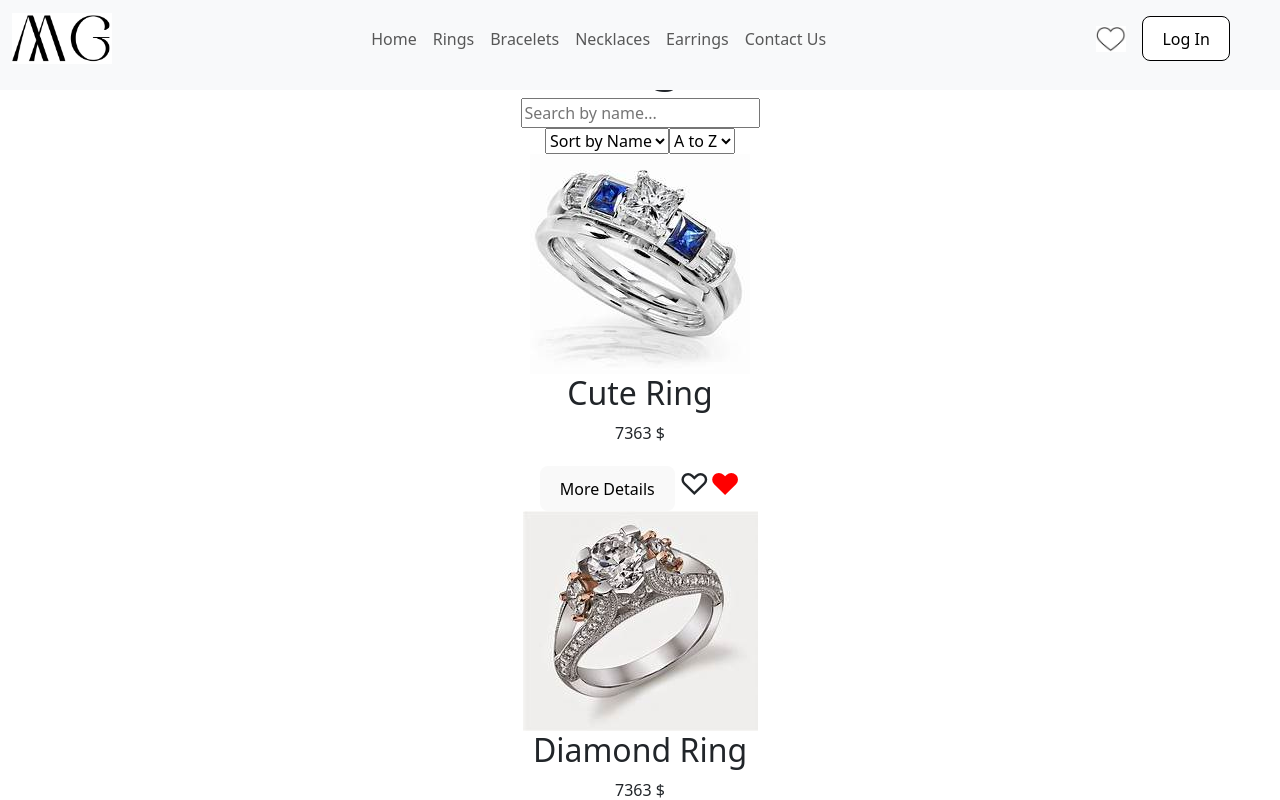
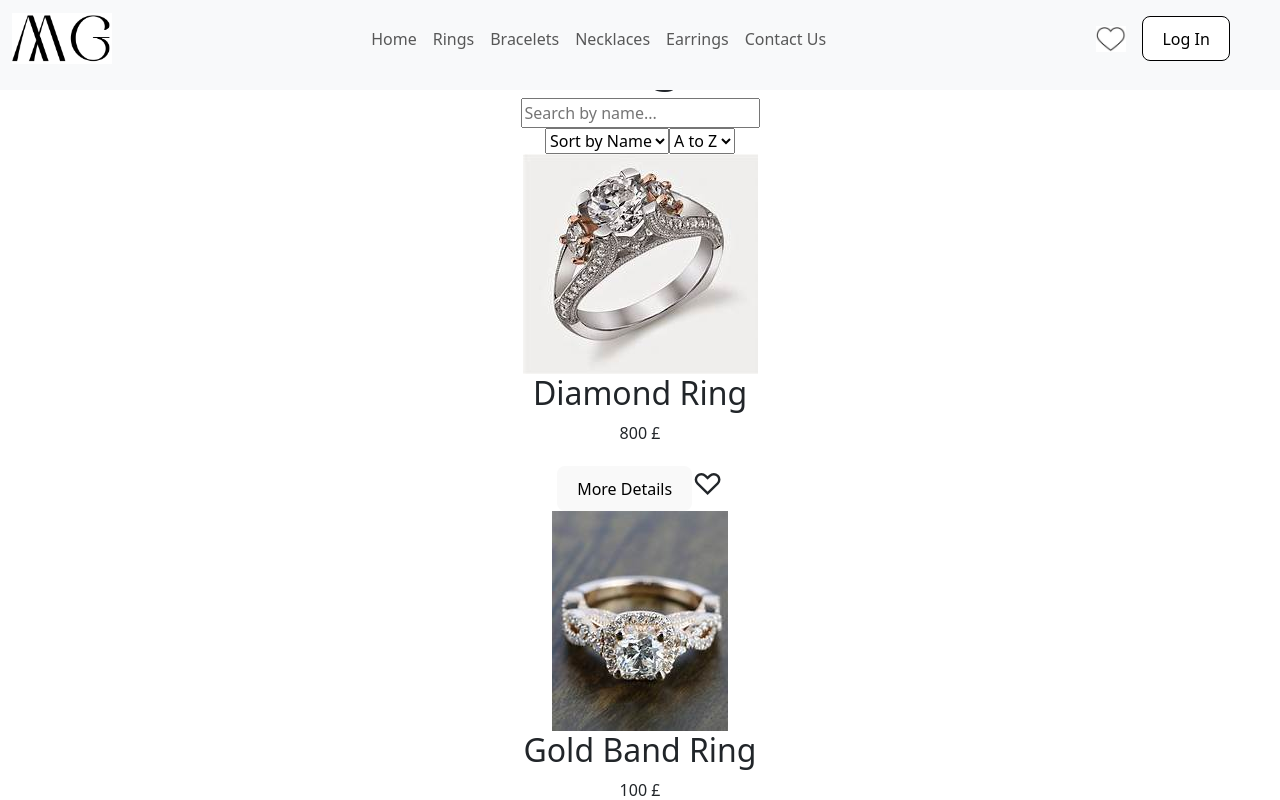
Before and after one commit to mayatarek/MH, a React (Vite) app: page /rings in a window 1280 px wide. Shown: the top 800 px of the page. Built offline with nearby package versions, Linux system fonts and the light colour scheme.

Commit message:
not working yet wishlist + added bracelets

```diff
--- a/src/ProductList/ProductList.jsx
+++ b/src/ProductList/ProductList.jsx
@@ -1,6 +1,6 @@
-import React, { useState } from 'react';
-import ProductItem from "./ProductItem";
-import products from "./products";
+import React, { useState, useEffect } from 'react';
+import ProductItem from './ProductItem';
+import products from './products';
 import SearchBar from './SearchBar';
 import ShowSearchBar from './showsearchbar';
 
@@ -8,65 +8,74 @@ function ProductList({ category }) {
   const [searchQuery, setSearchQuery] = useState('');
   const [sortOrder, setSortOrder] = useState('asc');
   const [sortBy, setSortBy] = useState('name');
+  const [wishlist, setWishlist] = useState([]);
+  const [user, setUser] = useState(null);
 
+  // Fetch the logged-in user
+  useEffect(() => {
+    const loggedInUser = JSON.parse(localStorage.getItem('loggedInUser'));
+    if (loggedInUser) {
+      setUser(loggedInUser);
+    }
+  }, []);
 
+  // Fetch the wishlist for the user
+  useEffect(() => {
+    if (user) {
+      const userWishlist = JSON.parse(localStorage.getItem(`wishlist_user${user.id}`)) || [];
+      setWishlist(userWishlist);
+    }
+  }, [user]);
+
+  // Filter products based on category and search query
   const filteredProducts = products
     .filter((product) => product.type === category)
     .filter((product) =>
       product.name.toLowerCase().includes(searchQuery.toLowerCase())
     );
 
-
+  // Sort products
   const sortedProducts = filteredProducts.sort((a, b) => {
     if (sortBy === 'name') {
-
-      if (sortOrder === 'asc') {
-        return a.name.localeCompare(b.name);
-      } else {
-        return b.name.localeCompare(a.name);
-      }
+      return sortOrder === 'asc'
+        ? a.name.localeCompare(b.name)
+        : b.name.localeCompare(a.name);
     } else if (sortBy === 'price') {
-
-      if (sortOrder === 'asc') {
-        return a.price - b.price;
-      } else {
-        return b.price - a.price;
-      }
+      const priceA = parseFloat(a.price.replace('£', ''));
+      const priceB = parseFloat(b.price.replace('£', ''));
+      return sortOrder === 'asc' ? priceA - priceB : priceB - priceA;
     }
     return 0;
   });
 
-  console.log(sortedProducts);
-
   return (
     <div className="productList">
-
-     <ShowSearchBar>
+      <ShowSearchBar>
         <SearchBar searchQuery={searchQuery} setSearchQuery={setSearchQuery} />
       </ShowSearchBar>
-
 
       <select onChange={(e) => setSortBy(e.target.value)} value={sortBy}>
         <option value="name">Sort by Name</option>
         <option value="price">Sort by Price</option>
       </select>
 
-      {sortBy === 'name'? (
       <select onChange={(e) => setSortOrder(e.target.value)} value={sortOrder}>
-        <option value="asc">A to Z</option>
-        <option value="desc">Z to A</option>
+        <option value="asc">{sortBy === 'name' ? 'A to Z' : 'Low to High'}</option>
+        <option value="desc">{sortBy === 'name' ? 'Z to A' : 'High to Low'}</option>
       </select>
 
-      ):(
-        <select onChange={(e) => setSortOrder(e.target.value)} value={sortOrder}>
-        <option value="asc">Low to High</option>
-        <option value="desc">High to Low</option>
-      </select>
-      )
-    }
-      {sortedProducts.map((product, index) => (
-        <ProductItem key={index} product={product} />
-      ))}
+      {sortedProducts.map((product) => {
+        const liked = wishlist.some((item) => item.id === product.id);
+        return (
+          <ProductItem
+            key={product.id}
+            product={product}
+            liked={liked}
+            user={user}
+            setWishlist={setWishlist}
+          />
+        );
+      })}
     </div>
   );
 }
--- a/src/ProductList/Productitem.jsx
+++ b/src/ProductList/Productitem.jsx
@@ -1,23 +1,113 @@
-import React from 'react';
+// import React, { useState } from 'react';
 
-function Productitem  ({product})  {
+// function ProductItem({ product, liked, user, setWishlist }) {
+//   const [isLiked, setIsLiked] = useState(liked);
 
+//   // Add to wishlist
+//   const addToWishlist = () => {
+//     if (!user) return;
+//     const userWishlist = JSON.parse(localStorage.getItem(`wishlist_user${user.id}`)) || [];
+//     const updatedWishlist = [...userWishlist, product];
+//     localStorage.setItem(`wishlist_user${user.id}`, JSON.stringify(updatedWishlist));
+//     //setWishlist(updatedWishlist);
+//     setIsLiked(true);
 
-    return (
-        <div className = "productItem">
-            <img src ={product.image} alt={product.name} className='image'/>
-            <h2>{product.name}</h2>
-            <p>{product.price}</p>
-            <button>More Details</button>
-            <span>     </span>
-            {<button style={{all: 'unset', cursor: 'pointer', fontSize: 30}}>♡</button>}
-            {<button style={{all: 'unset', color: 'red', cursor: 'pointer', fontSize: 30}}>♥</button>}
+//   };
 
-        </div>
-    );
+//   const removeFromWishlist = () => {
+//     if (!user) return;
+//     let userWishlist = JSON.parse(localStorage.getItem(`wishlist_user${user.id}`)) || [];
+//     userWishlist = userWishlist.filter((item) => item.id !== product.id);
+//     localStorage.setItem(`wishlist_user${user.id}`, JSON.stringify(userWishlist));
+//     //setWishlist(userWishlist);
+//     setIsLiked(false);
+//   };
 
-}
+//   return (
+//     <div className="productItem">
+//       <img src={product.image} alt={product.name} className="image" />
+//       <h2>{product.name}</h2>
+//       <p>{product.price}</p>
+//       <button>More Details</button> <span>  </span>
+//       {isLiked ? (
+//         <button
+//           onClick={removeFromWishlist}
+//           style={{ all: 'unset', color: 'red', cursor: 'pointer', fontSize: 30 }}
+//         >
+//           ♥
+//         </button>
+//       ) : (
+//         <button
+//           onClick={addToWishlist}
+//           style={{ all: 'unset', cursor: 'pointer', fontSize: 30 }}
+//         >
+//           ♡
+//         </button>
+//       )}
+//     </div>
+//   );
+// }
+
+// export default ProductItem;
 
 
 
-export default Productitem;
+
+
+
+
+
+
+import React, { useState } from 'react';
+
+function ProductItem({ product, liked, user, setWishlist }) {
+  const [isLiked, setIsLiked] = useState(liked);
+
+  // Add to wishlist
+  const addToWishlist = () => {
+    if (!user) return;
+    const userWishlist = JSON.parse(localStorage.getItem(`wishlist_user${user.id}`)) || [];
+    if (!userWishlist.find((item) => item.id === product.id)) {
+      const updatedWishlist = [...userWishlist, product];
+      localStorage.setItem(`wishlist_user${user.id}`, JSON.stringify(updatedWishlist));
+      setWishlist(updatedWishlist);
+      setIsLiked(true);
+    }
+  };
+
+  // Remove from wishlist
+  const removeFromWishlist = () => {
+    if (!user) return;
+    let userWishlist = JSON.parse(localStorage.getItem(`wishlist_user${user.id}`)) || [];
+    userWishlist = userWishlist.filter((item) => item.id !== product.id);
+    localStorage.setItem(`wishlist_user${user.id}`, JSON.stringify(userWishlist));
+    setWishlist(userWishlist);
+    setIsLiked(false);
+  };
+
+  return (
+    <div className="productItem">
+      <img src={product.image} alt={product.name} className="image" />
+      <h2>{product.name}</h2>
+      <p>{product.price}</p>
+      <button>More Details</button>
+      {isLiked ? (
+        <button
+          onClick={removeFromWishlist}
+          style={{ all: 'unset', color: 'red', cursor: 'pointer', fontSize: 30 }}
+        >
+          ♥
+        </button>
+      ) : (
+        <button
+          onClick={addToWishlist}
+          style={{ all: 'unset', cursor: 'pointer', fontSize: 30 }}
+        >
+          ♡
+        </button>
+      )}
+    </div>
+  );
+}
+
+export default ProductItem;
--- a/src/ProductList/products.js
+++ b/src/ProductList/products.js
@@ -6,7 +6,7 @@
         'image': '../src/assets/necklace.jpeg',
         'details': 'A stunning piece that complements any outfit.',
         'careTips': 'Keep away from water and perfume to maintain shine.',
-            'price': '7363 $'
+        'price': '120 £'
     },
     {
         'id':'2',
@@ -15,7 +15,7 @@
         'image': '../src/assets/necklace2.jpeg',
         'details': 'A perfect addition for formal occasions.',
         'careTips': 'Wipe with a soft cloth after use.',
-            'price': '7363 $'
+        'price': '150 £'
     },
     {
         'id':'3',
@@ -24,7 +24,7 @@
         'image': '../src/assets/necklace3.jpeg',
         'details': 'A timeless piece featuring natural pearls.',
         'careTips': 'Store in a fabric-lined box to prevent scratches.',
-            'price': '7363 $'
+        'price': '200 £'
     },
     {
         'id':'4',
@@ -33,7 +33,7 @@
         'image': '../src/assets/necklace4.jpeg',
         'details': 'A delicate necklace with a charm centerpiece.',
         'careTips': 'Avoid contact with harsh chemicals.',
-            'price': '7363 $'
+        'price': '95 £'
     },
     {
         'id':'5',
@@ -42,7 +42,7 @@
         'image': '../src/assets/necklace5.jpeg',
         'details': 'A vintage design with intricate details.',
         'careTips': 'Clean with mild soap and a soft brush.',
-            'price': '7363 $'
+        'price': '220 £'
     },
     {
         'id':'6',
@@ -51,7 +51,7 @@
         'image': '../src/assets/necklace6.jpeg',
         'details': 'A sparkling pendant necklace with crystals.',
         'careTips': 'Store in a dry place to maintain brilliance.',
-            'price': '7363 $'
+        'price': '180 £'
     },
     {
         'id':'7',
@@ -60,7 +60,7 @@
         'image': '../src/assets/earring.jpeg',
         'details': 'Elegant and simple earrings for everyday wear.',
         'careTips': 'Clean with a soft microfiber cloth.',
-            'price': '7363 $'
+        'price': '50 £'
     },
     {
         'id':'8',
@@ -69,7 +69,7 @@
         'image': '../src/assets/earring2.jpeg',
         'details': 'Perfect studs with a classic diamond design.',
         'careTips': 'Keep in a separate compartment to avoid scratches.',
-            'price': '7363 $'
+        'price': '300 £'
     },
     {
         'id':'9',
@@ -78,7 +78,7 @@
         'image': '../src/assets/earring3.jpeg',
         'details': 'Stylish hoop earrings for a bold look.',
         'careTips': 'Avoid wearing during physical activities.',
-            'price': '7363 $'
+        'price': '75 £'
     },
     {
         'id':'10',
@@ -87,7 +87,7 @@
         'image': '../src/assets/earring4.jpeg',
         'details': 'Delicate rose gold earrings for a romantic touch.',
         'careTips': 'Polish with a jewelry cleaning solution.',
-            'price': '7363 $'
+        'price': '130 £'
     },
     {
         'id':'11',
@@ -96,7 +96,7 @@
         'image': '../src/assets/ring.jpeg',
         'details': 'A sleek silver ring for a modern look.',
         'careTips': 'Avoid prolonged exposure to moisture.',
-            'price': '7363 $'
+        'price': '85 £'
     },
     {
         'id':'12',
@@ -105,7 +105,7 @@
         'image': '../src/assets/ring2.jpeg',
         'details': 'A classic gold band ring for everyday wear.',
         'careTips': 'Polish regularly with a soft cloth.',
-            'price': '7363 $'
+        'price': '100 £'
     },
     {
         'id':'13',
@@ -114,7 +114,7 @@
         'image': '../src/assets/ring3.jpeg',
         'details': 'An elegant ring with a vibrant ruby centerpiece.',
         'careTips': 'Store separately to protect the gemstone.',
-            'price': '7363 $'
+        'price': '400 £'
     },
     {
         'id':'14',
@@ -123,27 +123,215 @@
         'image': '../src/assets/ring4.jpeg',
         'details': 'A timeless diamond ring with a solitaire design.',
         'careTips': 'Handle with care and keep in a padded box.',
-            'price': '7363 $'
+        'price': '800 £'
     },
-
     {
         'id':'15',
-            'name': 'temp bracelet',
+        'name': 'Silver Bracelet',
         'type': 'bracelet',
-            'image': '../src/assets/ring4.jpeg',
-            'details': 'A timeless diamond ring with a solitaire design.',
-            'careTips': 'Handle with care and keep in a padded box.',
-            'price': '7363 $'
+        'image': '../src/assets/bracelet.jpeg',
+        'details': 'A sleek silver bracelet for an elegant touch.',
+        'careTips': 'Avoid contact with water to prevent tarnishing.',
+        'price': '60 £'
     },
     {
         'id':'16',
-            'name': 'Cute Ring',
-            'type': 'ring',
-            'image': '../src/assets/ring5.jpeg',
-            'details': 'A timeless diamond ring with a solitaire design.',
-            'careTips': 'Handle with care and keep in a padded box.',
-            'price': '7363 $'
+        'name': 'Gold Charm Bracelet',
+        'type': 'bracelet',
+        'image': '../src/assets/bracelet2.jpeg',
+        'details': 'A beautiful bracelet with gold charm pendants.',
+        'careTips': 'Polish regularly to maintain shine.',
+        'price': '150 £'
+    },
+    {
+        'id':'17',
+        'name': 'Beaded Bracelet',
+        'type': 'bracelet',
+        'image': '../src/assets/bracelet3.jpeg',
+        'details': 'A colorful beaded bracelet for casual outfits.',
+        'careTips': 'Store in a fabric pouch to prevent scratches.',
+        'price': '40 £'
+    },
+    {
+        'id':'18',
+        'name': 'Leather Wrap Bracelet',
+        'type': 'bracelet',
+        'image': '../src/assets/bracelet4.jpeg',
+        'details': 'A trendy leather bracelet with a wrap-around design.',
+        'careTips': 'Avoid exposure to water and direct sunlight.',
+        'price': '55 £'
+    },
+    {
+        'id':'19',
+        'name': 'Crystal Bangle Bracelet',
+        'type': 'bracelet',
+        'image': '../src/assets/bracelet5.jpeg',
+        'details': 'A shimmering bracelet adorned with crystals.',
+        'careTips': 'Wipe gently with a soft cloth to maintain sparkle.',
+        'price': '90 £'
+    },
+    {
+        'id':'20',
+        'name': 'Rose Gold Bracelet',
+        'type': 'bracelet',
+        'image': '../src/assets/bracelet6.jpeg',
+        'details': 'A delicate bracelet in rose gold with intricate details.',
+        'careTips': 'Store in a padded box to prevent damage.',
+        'price': '110 £'
     },
 ];
 
 export default products;
+
+
+
+
+//   const products = [
+//         {
+//             'id':'1',
+//             'name': 'Elegant Necklace',
+//             'type': 'necklace',
+//             'image': '../src/assets/necklace.jpeg',
+//             'details': 'A stunning piece that complements any outfit.',
+//             'careTips': 'Keep away from water and perfume to maintain shine.',
+//             'price': '7363 $'
+//         },
+//         {
+//             'id':'2',
+//             'name': 'Golden Necklace',
+//             'type': 'necklace',
+//             'image': '../src/assets/necklace2.jpeg',
+//             'details': 'A perfect addition for formal occasions.',
+//             'careTips': 'Wipe with a soft cloth after use.',
+//             'price': '7363 $'
+//         },
+//         {
+//             'id':'3',
+//             'name': 'Pearl Necklace',
+//             'type': 'necklace',
+//             'image': '../src/assets/necklace3.jpeg',
+//             'details': 'A timeless piece featuring natural pearls.',
+//             'careTips': 'Store in a fabric-lined box to prevent scratches.',
+//             'price': '7363 $'
+//         },
+//         {
+//             'id':'4',
+//             'name': 'Silver Charm Necklace',
+//             'type': 'necklace',
+//             'image': '../src/assets/necklace4.jpeg',
+//             'details': 'A delicate necklace with a charm centerpiece.',
+//             'careTips': 'Avoid contact with harsh chemicals.',
+//             'price': '7363 $'
+//         },
+//         {
+//             'id':'5',
+//             'name': 'Vintage Gold Necklace',
+//             'type': 'necklace',
+//             'image': '../src/assets/necklace5.jpeg',
+//             'details': 'A vintage design with intricate details.',
+//             'careTips': 'Clean with mild soap and a soft brush.',
+//             'price': '7363 $'
+//         },
+//         {
+//             'id':'6',
+//             'name': 'Crystal Pendant Necklace',
+//             'type': 'necklace',
+//             'image': '../src/assets/necklace6.jpeg',
+//             'details': 'A sparkling pendant necklace with crystals.',
+//             'careTips': 'Store in a dry place to maintain brilliance.',
+//             'price': '7363 $'
+//         },
+//         {
+//             'id':'7',
+//             'name': 'Classic Earring',
+//             'type': 'earring',
+//             'image': '../src/assets/earring.jpeg',
+//             'details': 'Elegant and simple earrings for everyday wear.',
+//             'careTips': 'Clean with a soft microfiber cloth.',
+//             'price': '7363 $'
+//         },
+//         {
+//             'id':'8',
+//             'name': 'Diamond Stud Earrings',
+//             'type': 'earring',
+//             'image': '../src/assets/earring2.jpeg',
+//             'details': 'Perfect studs with a classic diamond design.',
+//             'careTips': 'Keep in a separate compartment to avoid scratches.',
+//             'price': '7363 $'
+//         },
+//         {
+//             'id':'9',
+//             'name': 'Hoop Earrings',
+//             'type': 'earring',
+//             'image': '../src/assets/earring3.jpeg',
+//             'details': 'Stylish hoop earrings for a bold look.',
+//             'careTips': 'Avoid wearing during physical activities.',
+//             'price': '7363 $'
+//         },
+//         {
+//             'id':'10',
+//             'name': 'Rose Gold Earrings',
+//             'type': 'earring',
+//             'image': '../src/assets/earring4.jpeg',
+//             'details': 'Delicate rose gold earrings for a romantic touch.',
+//             'careTips': 'Polish with a jewelry cleaning solution.',
+//             'price': '7363 $'
+//         },
+//         {
+//             'id':'11',
+//             'name': 'Silver Ring',
+//             'type': 'ring',
+//             'image': '../src/assets/ring.jpeg',
+//             'details': 'A sleek silver ring for a modern look.',
+//             'careTips': 'Avoid prolonged exposure to moisture.',
+//             'price': '7363 $'
+//         },
+//         {
+//             'id':'12',
+//             'name': 'Gold Band Ring',
+//             'type': 'ring',
+//             'image': '../src/assets/ring2.jpeg',
+//             'details': 'A classic gold band ring for everyday wear.',
+//             'careTips': 'Polish regularly with a soft cloth.',
+//             'price': '7363 $'
+//         },
+//         {
+//             'id':'13',
+//             'name': 'Ruby Gem Ring',
+//             'type': 'ring',
+//             'image': '../src/assets/ring3.jpeg',
+//             'details': 'An elegant ring with a vibrant ruby centerpiece.',
+//             'careTips': 'Store separately to protect the gemstone.',
+//             'price': '7363 $'
+//         },
+//         {
+//             'id':'14',
+//             'name': 'Diamond Ring',
+//             'type': 'ring',
+//             'image': '../src/assets/ring4.jpeg',
+//             'details': 'A timeless diamond ring with a solitaire design.',
+//             'careTips': 'Handle with care and keep in a padded box.',
+//             'price': '7363 $'
+//         },
+
+//         {
+//             'id':'15',
+//             'name': 'temp bracelet',
+//             'type': 'bracelet',
+//             'image': '../src/assets/ring4.jpeg',
+//             'details': 'A timeless diamond ring with a solitaire design.',
+//             'careTips': 'Handle with care and keep in a padded box.',
+//             'price': '7363 $'
+//         },
+//         {
+//             'id':'16',
+//             'name': 'Cute Ring',
+//             'type': 'ring',
+//             'image': '../src/assets/ring5.jpeg',
+//             'details': 'A timeless diamond ring with a solitaire design.',
+//             'careTips': 'Handle with care and keep in a padded box.',
+//             'price': '7363 $'
+//         },
+//     ];
+
+// export default products;
```
Lines whose indentation alone changed are shown as unchanged.
